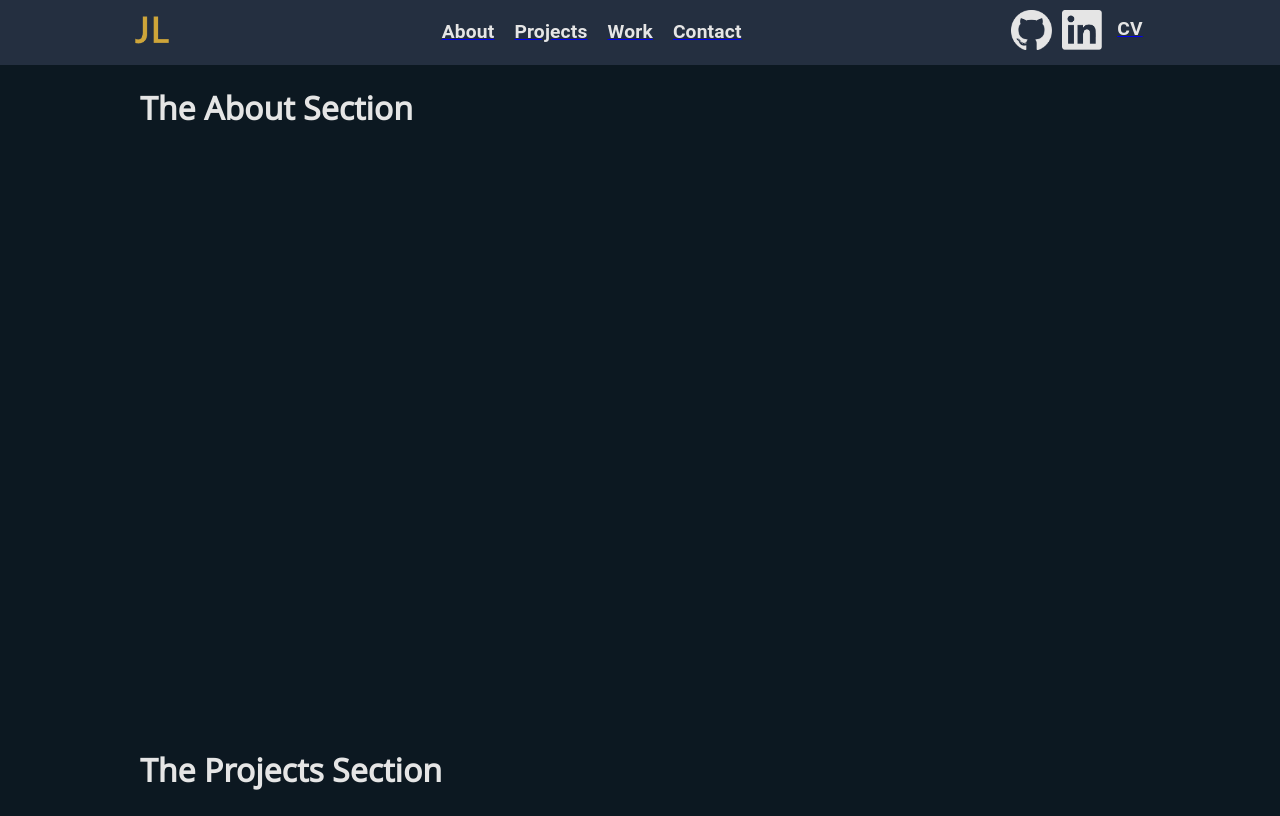
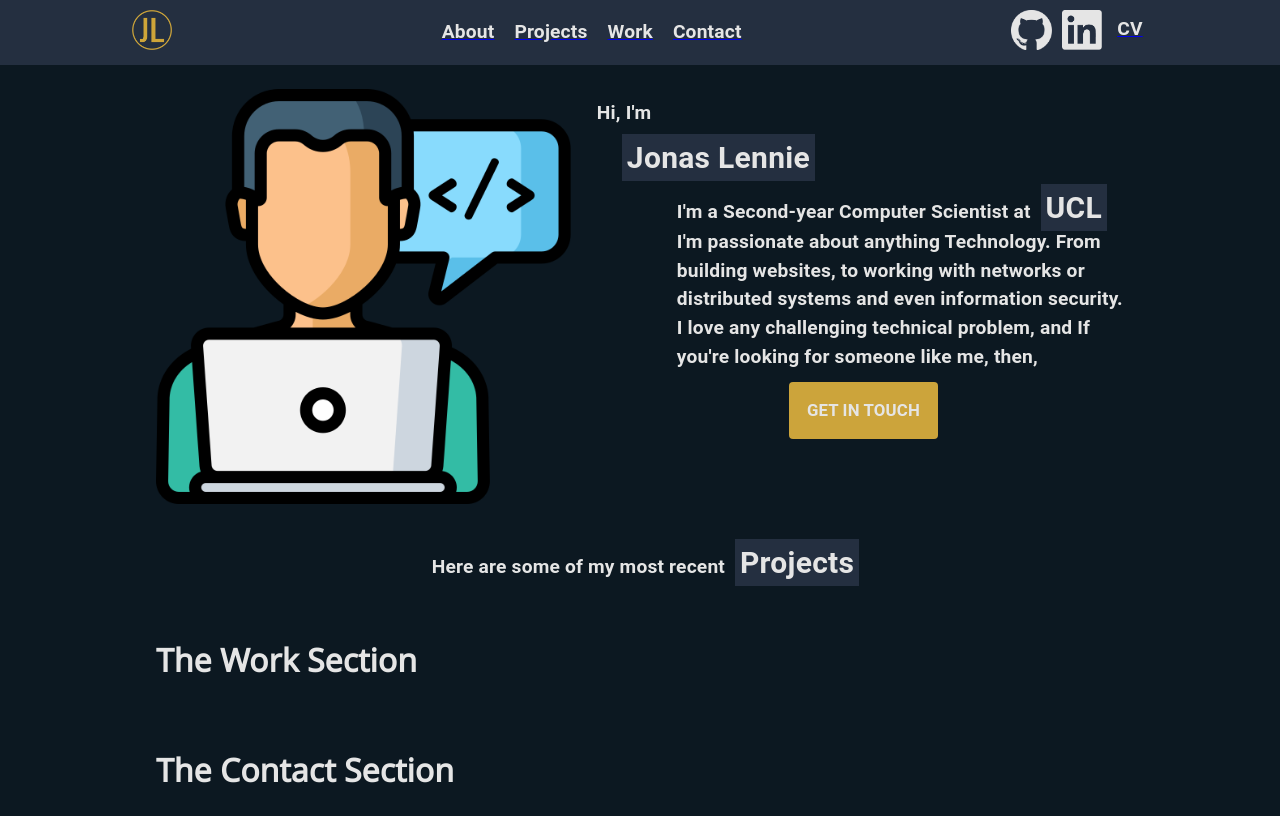
Before and after one commit to JonasLennie/jlennieuk, a Gatsby site: page / in a window 1280 px wide. Shown: the top 816 px of the page. Built offline with nearby package versions, Linux system fonts and the light colour scheme; Gatsby itself is replaced by a stand-in of ours.

Commit message:
About Section done

```diff
--- /dev/null
+++ b/public/page-data/dev-404-page/page-data.json
@@ -0,0 +1 @@
+{"componentChunkName":"component---cache-dev-404-page-js","path":"/dev-404-page/","result":{"data":{"allSiteFunction":{"nodes":[]},"allSitePage":{"nodes":[{"path":"/404/"},{"path":"/404.html"},{"path":"/cv/"},{"path":"/"}]}},"pageContext":{}},"staticQueryHashes":[]}
--- a/src/components/Home/About.js
+++ b/src/components/Home/About.js
@@ -1,12 +1,43 @@
 import * as React from "react";
-import {BodySection} from "./styledComponents";
+import {BodySection, BigAndBlue, NewButton} from "./styledComponents";
+import {Box} from "@mui/material";
+import {Text} from "../Template/StyledComponents";
+import Placeholder from "../../images/web-development.png"
+
 
 function About() {
     return (
         <BodySection id={"about"}>
-            <h1>The About Section</h1>
+            <Box sx={{flex: 3}}>
+                <img src={Placeholder} alt={"Generic developer Image"} width={"100%"} height={"auto"} sx={{margin: "auto"}}/>
+            </Box>
+
+            <Waffle sx={{maxWidth: "60%"}}/>
         </BodySection>
     )
 }
 
+
+
+const Waffle = () => {
+    return (
+        <Box sx={{flex: 4}}>
+        <Text>Hi, I'm </Text>
+
+            <BigAndBlue sx={{marginLeft: 5}}> Jonas Lennie</BigAndBlue>
+
+            <Text sx={{marginLeft: 10}}>I'm a Second-year Computer Scientist at <BigAndBlue>UCL</BigAndBlue>
+                <br />
+
+                I'm passionate about anything Technology.
+                From building websites, to working with networks or distributed systems and even information security.
+                I love any challenging technical problem, and If you're looking for someone like me, then,
+            </Text>
+
+            <NewButton>Get In Touch</NewButton>
+
+        </Box>
+    )
+}
+
 export default About
--- a/src/components/Home/Projects.js
+++ b/src/components/Home/Projects.js
@@ -1,10 +1,18 @@
 import * as React from "react";
-import {BodySection} from "./styledComponents";
+import {BigAndBlue, BodySection} from "./styledComponents";
+import {Text} from "../Template/StyledComponents";
+
+function header() {
+    return <Text sx={{display: "block", margin: "auto"}}>Here are some of my most
+        recent <BigAndBlue>Projects</BigAndBlue></Text>;
+}
+
 
 function Projects() {
     return (
-        <BodySection id={"projects"}>
-            <h1>The Projects Section</h1>
+        <BodySection id={"projects"} sx={{flexDirection: "column"}}>
+            {header()}
+
         </BodySection>
     )
 }
--- a/src/components/Home/styledComponents.js
+++ b/src/components/Home/styledComponents.js
@@ -1,10 +1,18 @@
 import * as React from "react";
-import {Box} from "@mui/material";
+import {Box, Button} from "@mui/material";
 import {styled} from "@mui/material/styles";
+import {Text} from "../Template/StyledComponents";
 
 export const BodySection = (props) => {
     return (
-        <Box sx={{minHeight: "80vh"}}>
+        <Box sx={{
+            // minHeight: "calc(100vh - 75px)",
+            display: "flex",
+            gap: 2,
+            marginTop: 3,
+            marginBottom: 3
+        }}
+        >
             <Anchor id={props.id} />
             {props.children}
         </Box>
@@ -17,3 +25,26 @@ export const Anchor = styled("a") ({
     top: "-75px",
     visibility: "hidden"
 })
+
+export const BigAndBlue = styled(Text) `
+  padding: 6px 0;
+  background: #242F40; /* Set the lines background */
+  box-shadow:
+          5px 0 0 #242F40, /* Set the rows right padding  */
+          -5px 0 0 #242F40; /* Set the rows left padding */
+  font-size: 30px;
+  margin: 10px 10px;
+  line-height: 40px;
+  display: inline;
+`
+
+export const NewButton = (props) => {
+    return (
+        <Button sx={{color: "#E5E5E5",
+            backgroundColor: "#CCA43B",
+            display: "block",
+            margin: "auto"}}>
+            <Text>{props.children}</Text>
+        </Button>
+    )
+}
--- a/src/components/Template/Nav/Links.js
+++ b/src/components/Template/Nav/Links.js
@@ -1,5 +1,5 @@
 import {Link} from "gatsby";
-import logo from "../../../images/LogoTransparent.png";
+import logo from "../../../images/Alt-Logo.png";
 import github from "../../../images/GitHub-Mark.png";
 import linkedIn from "../../../images/LI-In-Bug.png";
 import * as React from "react";
@@ -30,7 +30,7 @@ export function ExternalLinks() {
     return (
         <Horisontal>
             <Link to={"https://github.com/JonasLennie"} sx={{maxHeight: "1vh"}} ><Image src={github} alt={"Github Logo"}/></Link>
-            <Link to={"https://www.linkedin.com/in/jonas-lennie-258327220/"}><Image src={linkedIn} alt={"Linked In Logo"} /></Link>
+            <Link to={"https://www.linkedin.com/in/jlennie/"}><Image src={linkedIn} alt={"Linked In Logo"} /></Link>
             <Link to={"cv"}><Text>CV</Text></Link>
         </Horisontal>
     )
--- a/src/pages/cv.js
+++ b/src/pages/cv.js
@@ -6,7 +6,7 @@ import cvDownload from "../downloads/jonas-lennie-cv.pdf"
 
 function CV() {
     useEffect(() => {
-        document.title = 'Jonas Lennie | Developer - CV';
+        document.title = 'CV - Jonas Lennie | Developer';
     });
 
     return (
```
Also changed, not shown: public/favicon-32x32.png, public/icons/icon-144x144.png, public/icons/icon-192x192.png, public/icons/icon-256x256.png, public/icons/icon-384x384.png, public/icons/icon-48x48.png, public/icons/icon-512x512.png, public/icons/icon-72x72.png, public/icons/icon-96x96.png, public/manifest.webmanifest, src/images/Alt-Logo.png (added), src/images/icon.png, src/images/web-development.png (added), 1 other file.
